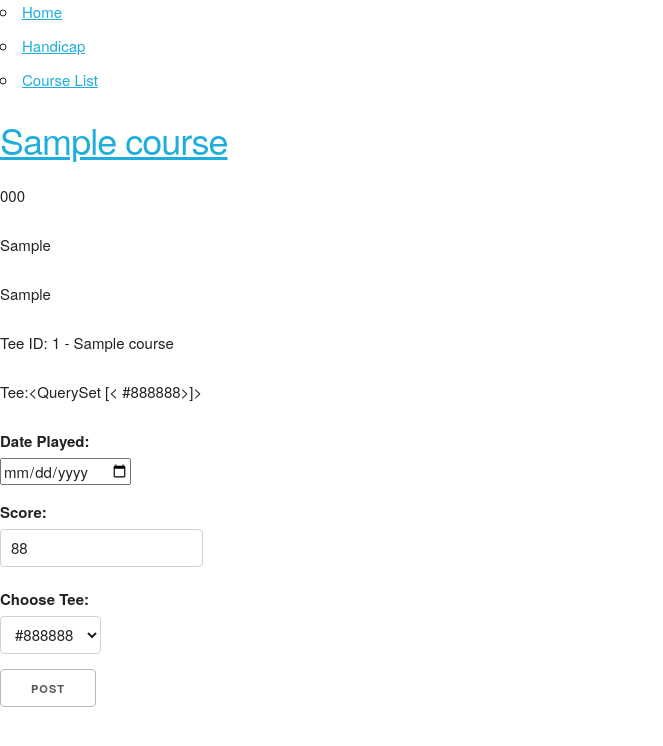
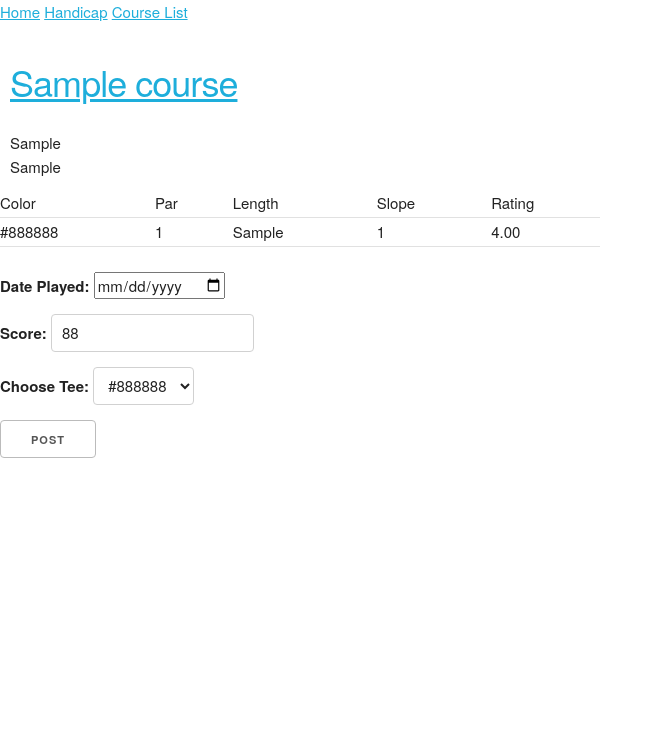
Before and after one commit to schoentr/golf-python, a Django app: page /handicap/courses/1 in a window 1280 px wide. Shown: the top 746 px of the page, without its empty margins (0-663 px from the left). Run offline with Django 3.2, Linux system fonts and the light colour scheme; tables that the repository leaves empty hold one stand-in row (values such as "Sample post").

Commit message:
golfnow.com page scrape working & some styling

```diff
--- a/golf_project/static/css/styles.css
+++ b/golf_project/static/css/styles.css
@@ -0,0 +1,37 @@
+nav ul li {
+  list-style-type: none;
+  margin:0px;
+  display:inline;
+
+}
+
+.course_list_detail_card {
+  display:inline-block;
+  width: 30em;
+  padding:10px;
+}
+.course_city, .course_region, .course_zip{
+  size:10px;
+  margin: 0px;
+
+}
+.course_street{
+  margin:0px;
+}
+
+.course_list_detail_card > h4 {
+  margin:0px;
+}
+table {
+  width: 100%;
+  max-width: 600px;
+}
+th,td {
+  padding :2px 5px;
+}
+form{
+  display: inline;
+}
+label {
+  display: inline;
+}
--- a/handicap/models.py
+++ b/handicap/models.py
@@ -5,11 +5,12 @@ class Course(models.Model):
   This is where course specific infomation is stored,
   """
   name = models.CharField(max_length=200)
-  phone = models.CharField(max_length=20)
+  street = models.CharField(max_length=100, blank=True)
   city = models.CharField(max_length=50)
   region = models.CharField(max_length=20)
+  zip_Code = models.CharField(max_length=20, blank=True)
   date_added = models.DateField(auto_now=True)
-  date_modified=models.DateField(blank=True, auto_now=True)
+
 
   def __repr__(self):
     return f'<Course: {  self.name } | Date: {self.date_added}>'
@@ -25,10 +26,12 @@ class Tee(models.Model):
   """
   course = models.ForeignKey(Course, on_delete=models.CASCADE)
   color = models.CharField(max_length=20)
+  length = models.CharField(max_length=20, default="- yards")
   rating = models.DecimalField(max_digits=5,decimal_places=2, blank=True)
   slope = models.IntegerField()
+  par = models.IntegerField(default=72)
   date_added = models.DateField(auto_now=True)
-  date_modified=models.DateField(blank=True, auto_now=True)
+
 
 
   def __repr__(self):
--- a/handicap/templates/handicap/tee.html
+++ b/handicap/templates/handicap/tee.html
@@ -11,10 +11,28 @@ detail
   <p class="course_region">{{course.region}}</p>
 </div>
 {% if tees is not None %}
-{% for tee in tees%}
-<p>Tee ID: {{tee.id}} - {{tee.course}}</p>
-{% endfor %}
-<p> Tee:{{tees}}</p>
+<table>
+  <thead>
+    <tr>
+      <td>Color</td>
+      <td>Par</td>
+      <td>Length</td>
+      <td>Slope</td>
+      <td>Rating</td>
+    </tr>
+  </thead>
+  <tbody>
+    {% for tee in tees%}
+    <tr>
+      <td>{{tee.color}}</td>
+      <td>{{tee.par}}</td>
+      <td>{{tee.length}}</td>
+      <td>{{tee.slope}}</td>
+      <td>{{tee.rating}}</td>
+    </tr>
+    {% endfor %}
+  </tbody>
+</table>
 
 <form action='.' method="POST" enctype="application/x-www-form-urlencoded">
   {% csrf_token %}
--- a/handicap/views.py
+++ b/handicap/views.py
@@ -1,6 +1,6 @@
 from django.shortcuts import render, get_list_or_404, get_object_or_404,redirect
 from .models import Course, Tee, Round
-from .forms import EntryForm, UrlForm
+from .forms import EntryForm, UrlForm, CourseForm
 from bs4 import BeautifulSoup
 import requests
 
@@ -15,7 +15,7 @@ def course_list_view (request):
   form1=UrlForm(request.POST or None)
   rp=request.POST
   form = EntryForm(request.POST or None)
-  courses=  get_list_or_404(Course)
+  courses= Course.objects.all()
   tees=Tee.objects.all()
   if request.method == 'POST':
     rp1 = rp.copy()
@@ -60,7 +60,7 @@ def scrape_view(request):
       url_cleaned = cd.get('url')
   page_scrape(url_cleaned)
   context={}
-  return redirect('home')
+  return redirect('course_list_view')
 
 
 #Helper Functions
@@ -114,8 +114,29 @@ def page_scrape(url):
   city = soup.find('span', itemprop='addressLocality').text
   region = soup.find ('span', itemprop='addressRegion').text
   zipCode= soup.find ('span', itemprop='postalCode').text
+  course = Course(name=name, street=address, city=city,region=region,zip_Code=zipCode)
 
+  course.save()
+  course_id=course.id
 
-  print(name, address, city, region, zipCode)
+  color=[]
+  par=[]
+  length=[]
+  rating=[]
+  slope=[]
+
+  table = soup.find('table',id='course-details-chart')
+  tbody = table.find('tbody')
+  rows = tbody.find_all('tr')
+  for  row in rows:
+    color_scraped = row.find_all('td')[0].text
+    par_scraped = row.find_all('td')[1].text
+    length_scraped = row.find_all('td')[2].text
+    rating_scraped = row.find_all('td')[3].text
+    slope_scraped = row.find_all('td')[4].text
+    tee= Tee(course=course,color=color_scraped,length=length_scraped,rating=rating_scraped,slope=slope_scraped,par=par_scraped)
+    tee.save()
+
+  print(name, address, city, region, zipCode,'----',course_id)
 
   return 1
```
Also changed, not shown: handicap/forms.py (+6 -1 lines), handicap/templates/handicap/courses.html (+12 -8 lines), handicap/migrations/0004_course_street.py (added), handicap/migrations/0005_auto_20200423_0634.py (added), handicap/migrations/0006_remove_course_phone.py (added), handicap/migrations/0007_remove_course_date_modified.py (added), handicap/migrations/0008_remove_tee_date_modified.py (added), handicap/migrations/0009_tee_par.py (added), handicap/migrations/0010_tee_length.py (added).
